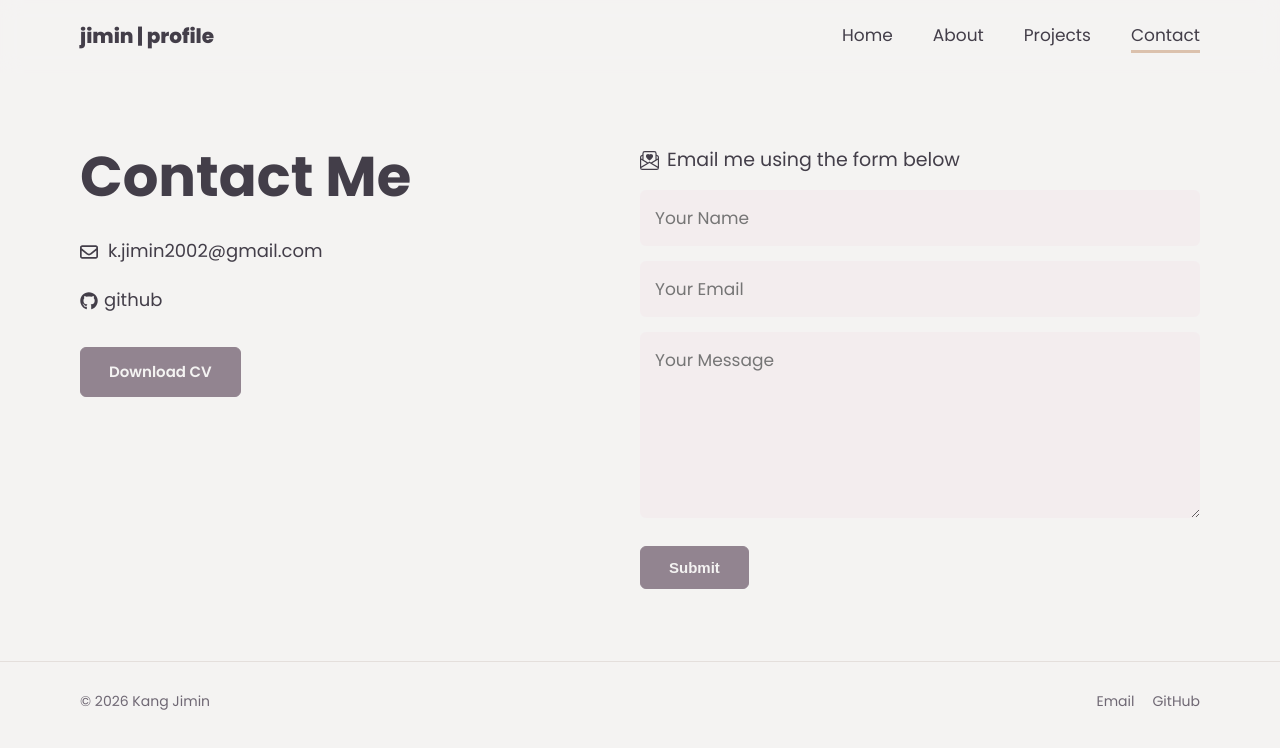
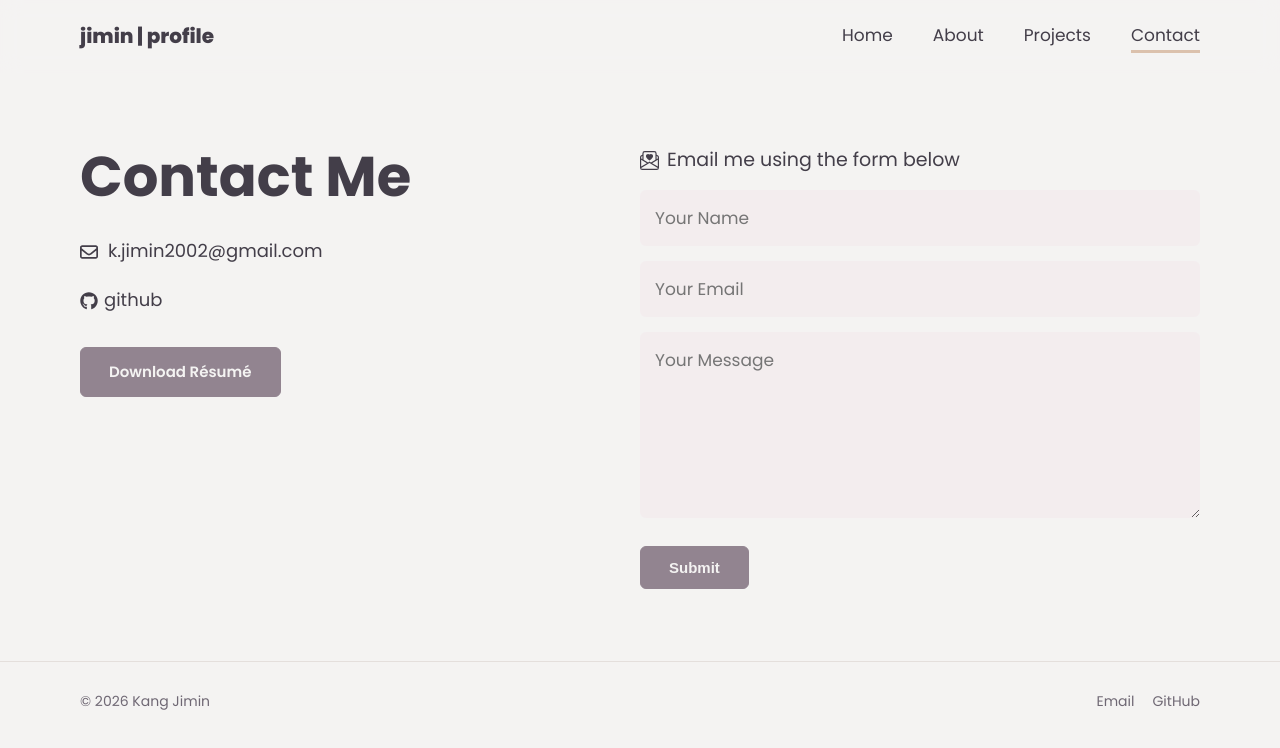
Before and after one commit to ji-min0/profile_page, a Next.js app: page /contact in a window 1280 px wide. Shown: the top 748 px of the page. Built offline with nearby package versions, Linux system fonts and the light colour scheme; a web font is replaced by a local one.

Commit message:
Chore: 이력서 PDF 교체 및 다운로드 버튼 문구 변경

```diff
--- a/src/app/contact/page.tsx
+++ b/src/app/contact/page.tsx
@@ -20,8 +20,8 @@ export default function ContactPage() {
               <FaGithub /> github
             </a>
           </div>
-          <a href="/images/my-cv.pdf" download className="btn btn-fill">
-            Download CV
+          <a href="/images/my-cv.pdf" download="강지민_이력서.pdf" className="btn btn-fill">
+            Download Résumé
           </a>
         </div>
         <div className="contact-right">
```
Also changed, not shown: 1 other file (tests, documents, lock files or other folders).
